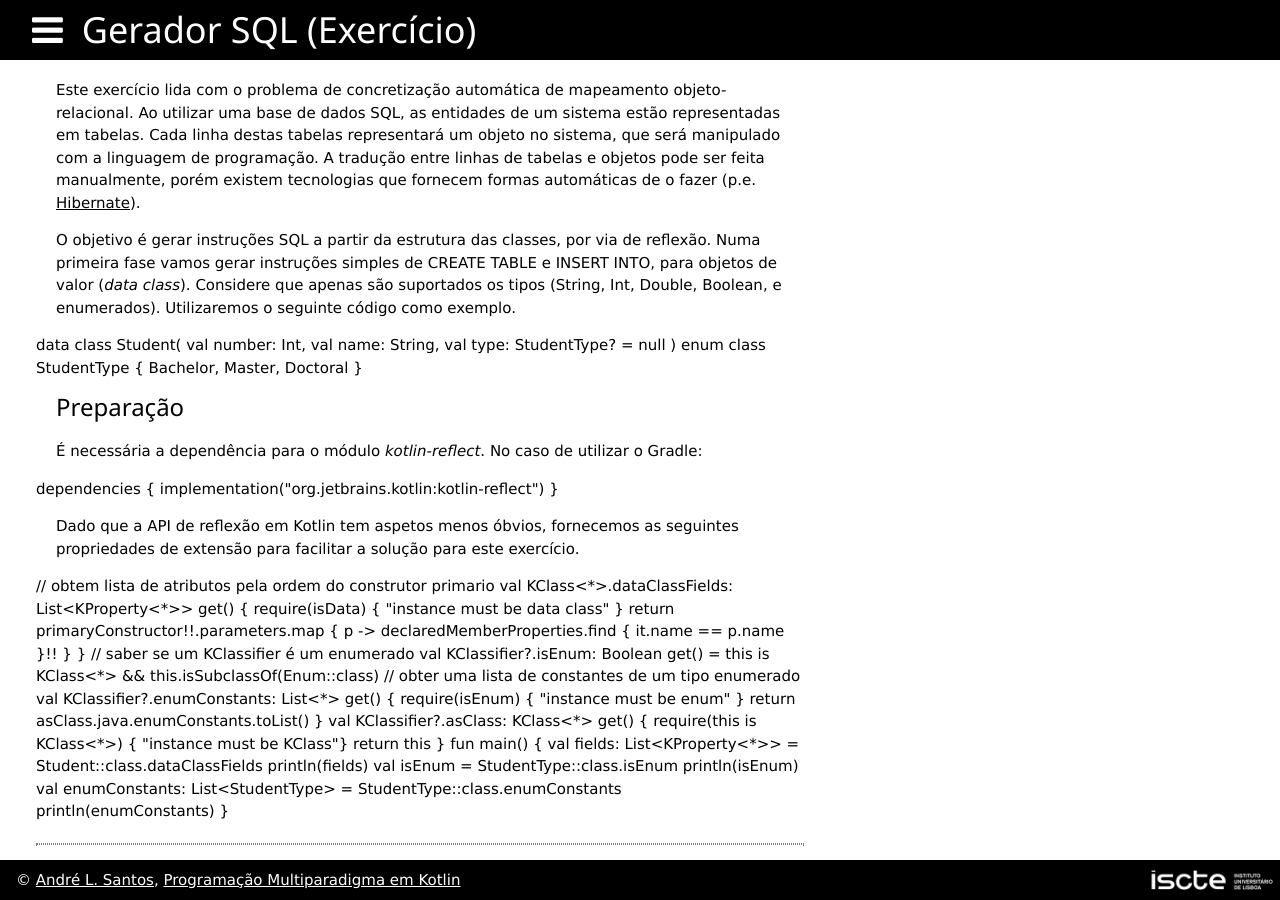
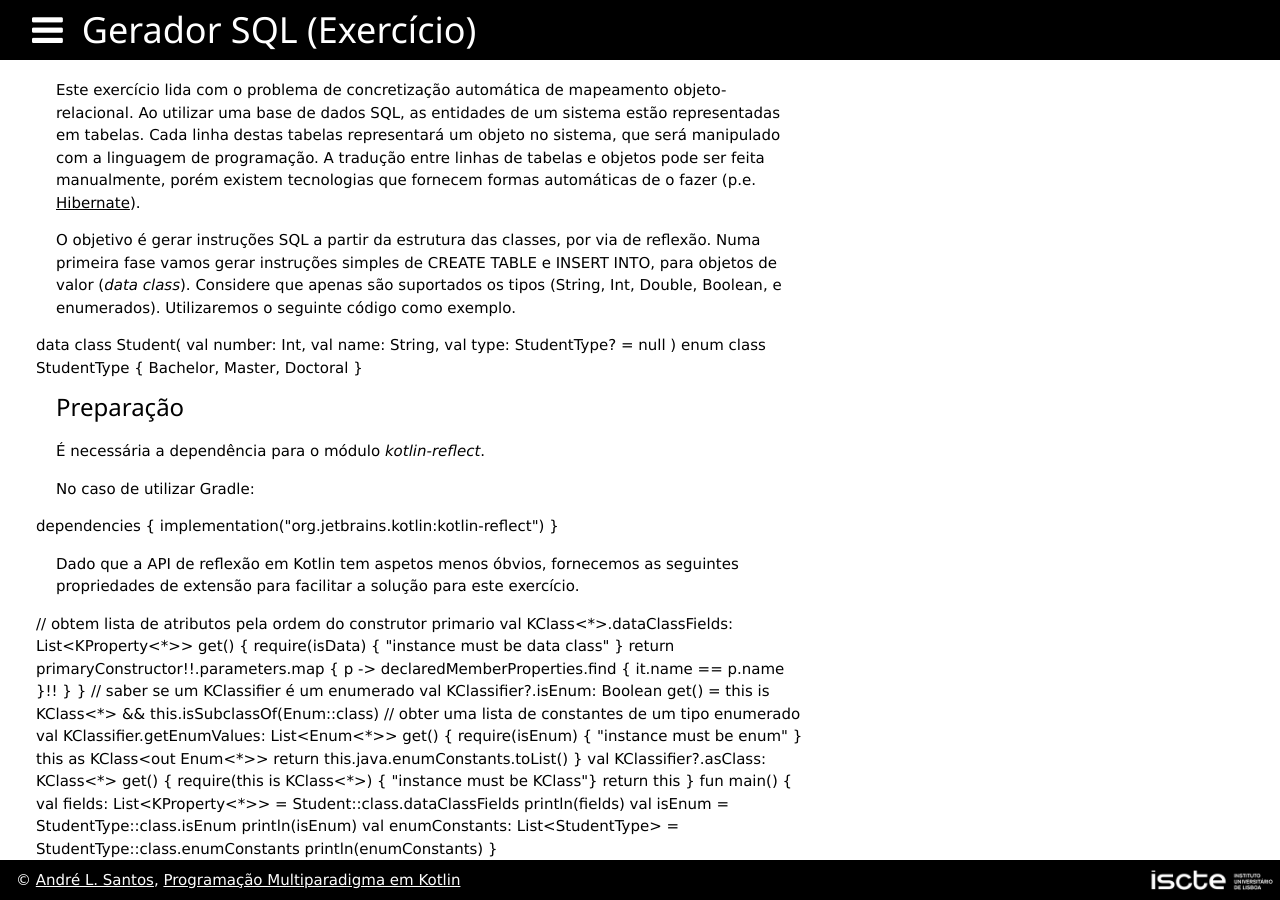
Before and after one commit to andre-santos-pt/andre-santos-pt.github.io, a Jekyll site: the page built from kotlin/metaprogramacao/exercicios/geradorsql.md, in a window 1280 px wide and 900 px high. Built offline with Jekyll 4.4.1, drawn with Linux system fonts in a browser that asks for light colours; nearby versions of some CDN libraries.

Commit message:
Update geradorsql.md

```diff
--- a/kotlin/metaprogramacao/exercicios/geradorsql.md
+++ b/kotlin/metaprogramacao/exercicios/geradorsql.md
@@ -22,8 +22,9 @@ enum class StudentType {
 
 ### Preparação
 
-É necessária a dependência para o módulo *kotlin-reflect*. No caso de utilizar o Gradle:
+É necessária a dependência para o módulo *kotlin-reflect*.
 
+No caso de utilizar Gradle:
 {% include code code="
 dependencies {
   implementation(\"org.jetbrains.kotlin:kotlin-reflect\")
@@ -48,10 +49,11 @@ val KClassifier?.isEnum: Boolean
     get() = this is KClass<*> && this.isSubclassOf(Enum::class)
 
 // obter uma lista de constantes de um tipo enumerado
-val KClassifier?.enumConstants: List<*>
+val KClassifier.getEnumValues: List<Enum<*>>
     get() {
         require(isEnum) { \"instance must be enum\" }
-        return asClass.java.enumConstants.toList()
+        this as KClass<out Enum<*>>
+        return this.java.enumConstants.toList()
     }
 
 val KClassifier?.asClass: KClass<*>
```
